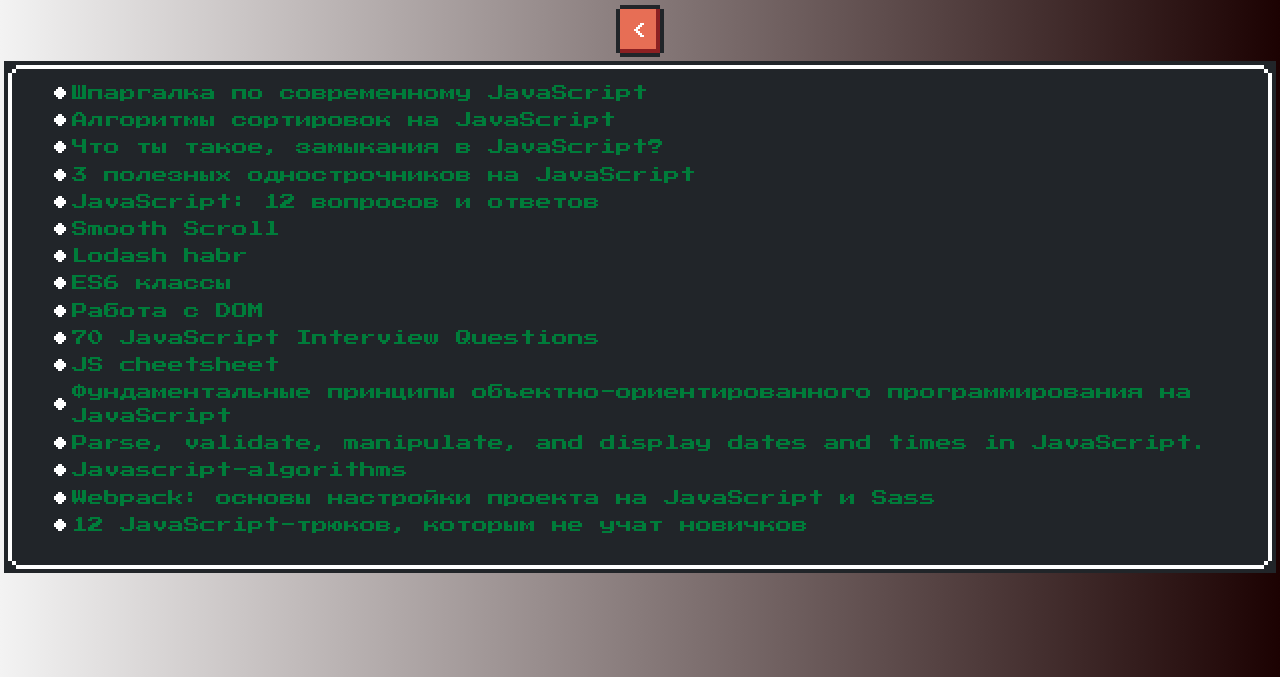
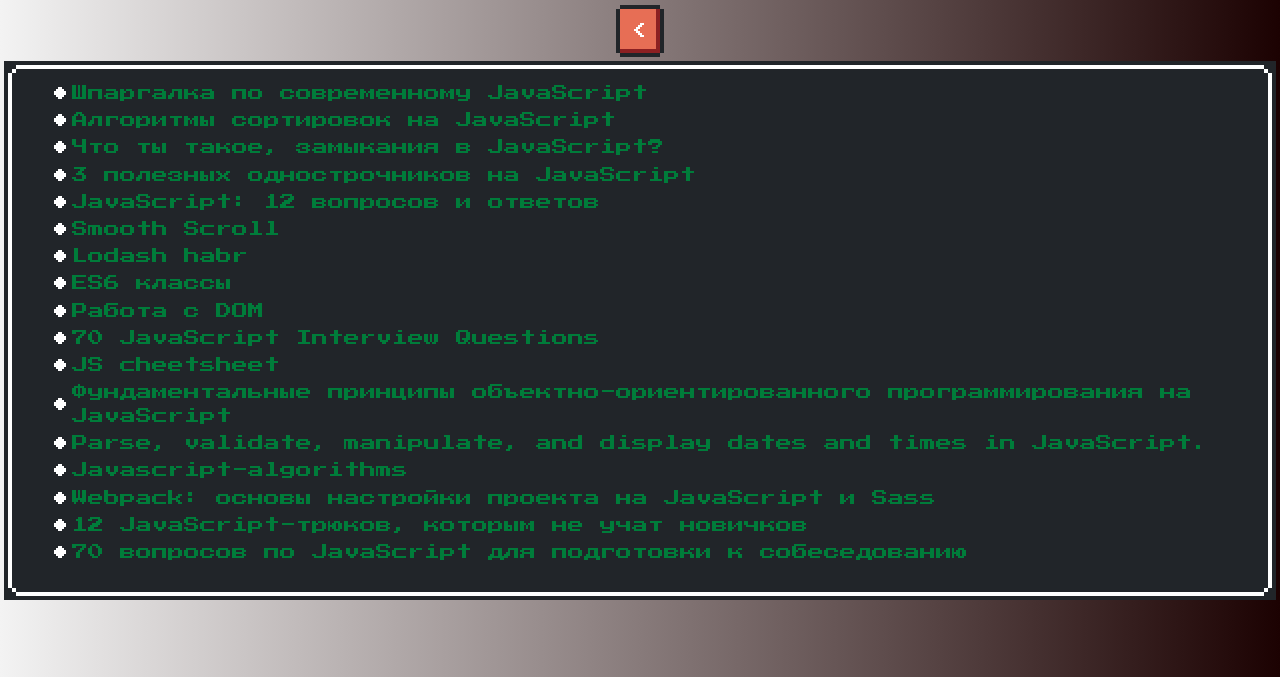
Before and after one commit to armandupe/web-dev-links, a plain HTML site: page js/links.html in a window 1280 px wide. Shown: the part 123-800 px from the top of the page. Drawn offline with nearby package versions, Linux system fonts and the light colour scheme.

Commit message:
Update links.html

```diff
--- a/js/links.html
+++ b/js/links.html
@@ -31,6 +31,7 @@
             <li><a class="link" class="link" href="https://github.com/trekhleb/javascript-algorithms">javascript-algorithms</a></li>
             <li><a class="link" class="link" href="https://tproger.ru/translations/webpack-basics/">Webpack: основы настройки проекта на JavaScript и Sass</a></li>
             <li><a class="link" class="link" href="https://proglib.io/p/12-javascript-tricks/">12 JavaScript-трюков, которым не учат новичков</a></li>
+            <li><a class="link" class="link" href="https://m.habr.com/ru/post/486820/">70 вопросов по JavaScript для подготовки к собеседованию</a></li>
         </ul>
     </div>
     </div>
```
